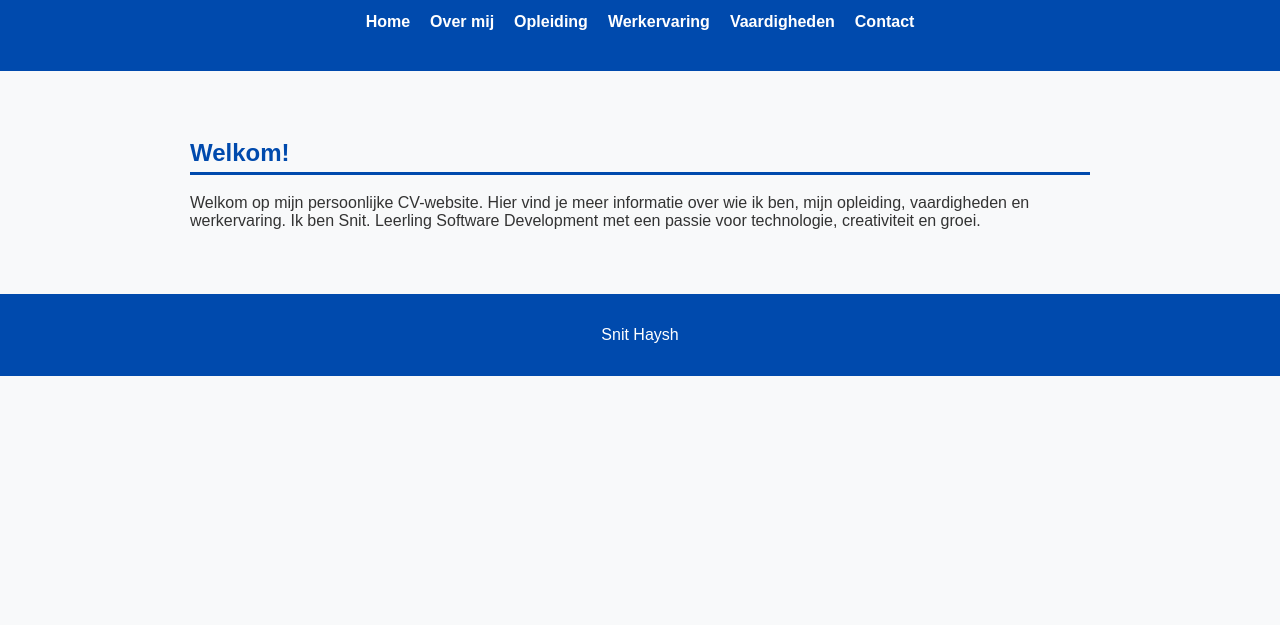
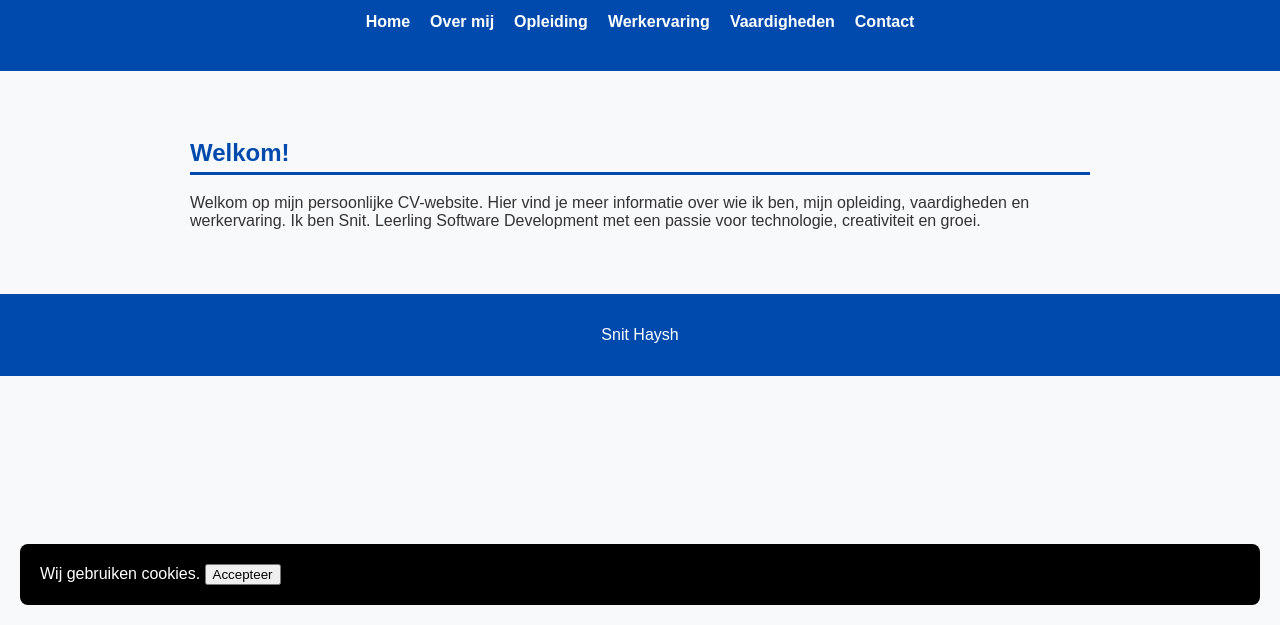
Before and after one commit to snit902/.-portfolio-periode-2, a plain HTML site: page index.html in a window 1280 px wide. Shown: the part 175-800 px from the top of the page. Drawn offline with Linux system fonts and the light colour scheme.

Commit message:
Update index.html

```diff
--- a/index.html
+++ b/index.html
@@ -10,6 +10,14 @@
 </head>
 
 <body>
+
+    <div id="cookie-banner" style="background:#000;color:#fff;padding:20px;position:fixed;bottom:20px;left:20px;right:20px;border-radius:8px;display:none;">
+  Wij gebruiken cookies.
+  <button id="cookie-btn">Accepteer</button>
+</div>
+
+<script src="cookies.js"></script>
+
 
     <header>
         <img src="profielfoto.png" class="profiele-img">
```
